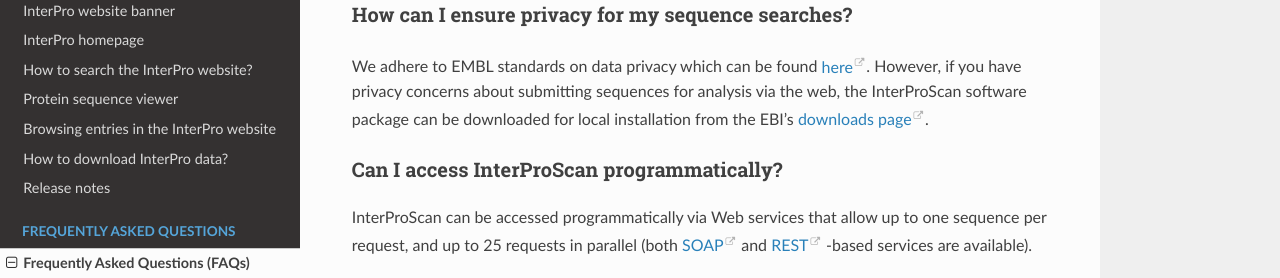
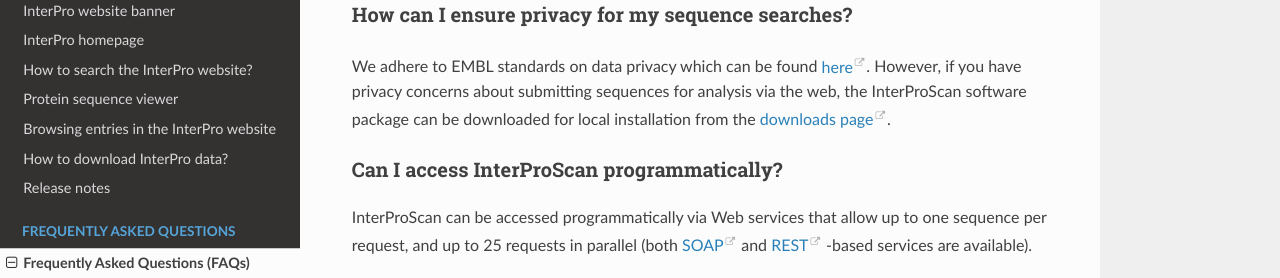
Before and after one commit to ProteinsWebTeam/interpro-docs, a Sphinx documentation site: the page built from docs/faq.rst, in a window 1280 px wide and 900 px high, scrolled down 3169 px. Shown: the part 200-478 px from the top of the window. Built offline with Sphinx 7.4.7 and the Read the Docs theme 2.0.0, drawn with Linux system fonts in a browser that asks for light colours.

Commit message:
update external links

```diff
--- a/docs/faq.rst
+++ b/docs/faq.rst
@@ -173,7 +173,7 @@
 =================================================
 We adhere to EMBL standards on data privacy which can be found `here <https://www.ebi.ac.uk/data-protection/privacy-notice/embl-ebi-public-website>`_.
 However, if you have privacy concerns about submitting sequences for analysis via the web,
-the InterProScan software package can be downloaded for local installation from the EBI's
+the InterProScan software package can be downloaded for local installation from the
 `downloads page <https://www.ebi.ac.uk/interpro/download/>`_.
 
 
--- a/docs/team.rst
+++ b/docs/team.rst
@@ -3,7 +3,7 @@
 ##############
 
 The InterPro database is maintained at the European Bioinformatics Institute in Cambridge,
-UK by the following team (http://www.ebi.ac.uk/services/teams/interpro):
+UK by the following team (`<http://www.ebi.ac.uk/services/teams/interpro>`_):
 
 - Alex Bateman - Team Leader
 - Matthias Blum - Software developer
```
Also changed, not shown: docs/databases.rst (+13 -13 lines).
